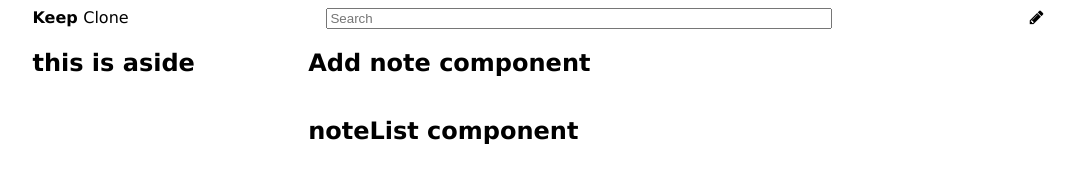
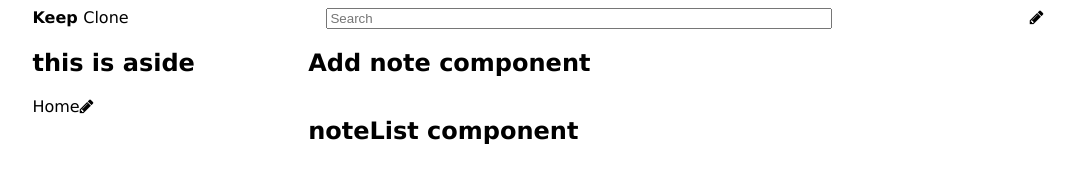
Before and after one commit to lukas-anci/keep-clone, a React (Create React App) app: page / in a window 1280 px wide. Shown: the top 187 px of the page, without its empty margins (102-1176 px from the left). Built offline with nearby package versions, Linux system fonts and the light colour scheme; the HTML template or start-up script is replaced by a standard one.

Commit message:
aside link component start

```diff
--- a/src/components/appAside/appAside.jsx
+++ b/src/components/appAside/appAside.jsx
@@ -5,6 +5,10 @@ class AppAside extends Component {
     return (
       <aside className="aside">
         <h2>this is aside</h2>
+        <myLink href="/" icon="fa fa-pencil">
+          Home
+        </myLink>
+        <i className="fa fa-pencil"></i>
       </aside>
     );
   }
```
Also changed, not shown: src/components/common/myLink/myLink.jsx (added, +10 -0 lines), src/components/common/myLink/myLink.module.css (added).
